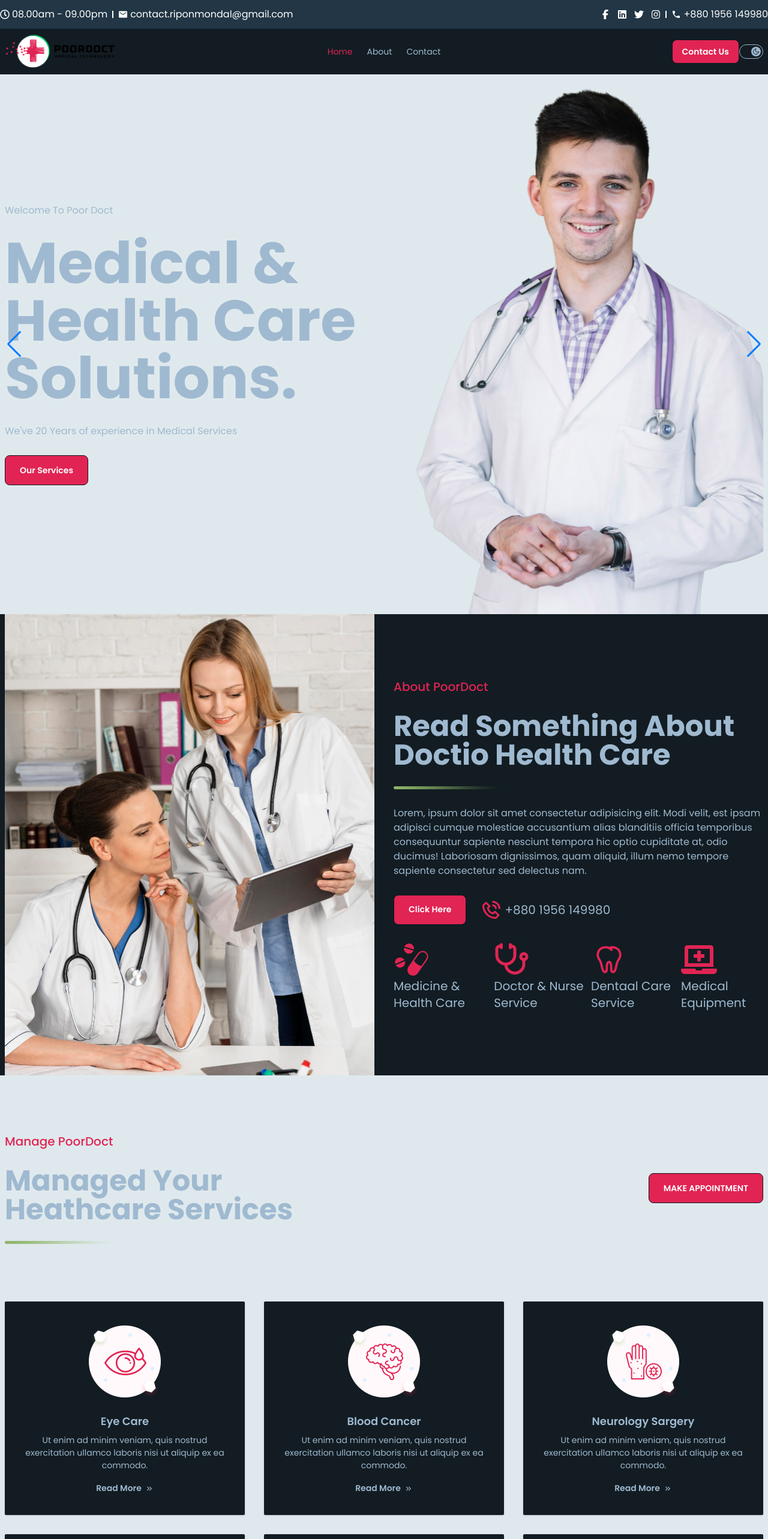
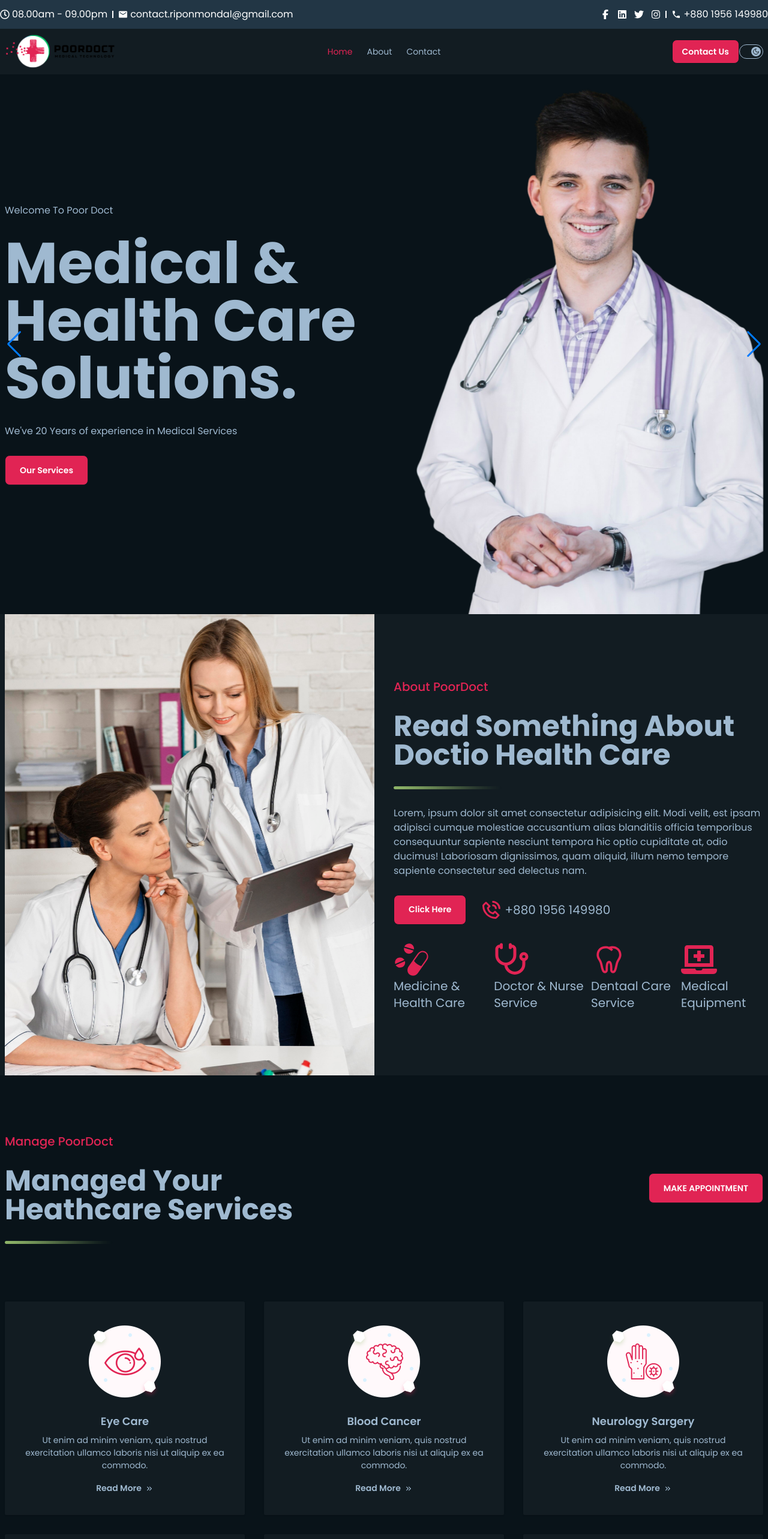
Before and after one commit to riponmondalbd/poor-doct, a React (Vite) app in the folder poor-doct-client/: page / in a window 1280 px wide. Shown: the top 2566 px of the page at 60% size. Built offline with nearby package versions, Linux system fonts and the light colour scheme.

Commit message:
fix footer page dark mood text color issue

```diff
--- a/poor-doct-client/src/pages/Home/Banner/Banner.jsx
+++ b/poor-doct-client/src/pages/Home/Banner/Banner.jsx
@@ -20,7 +20,7 @@ const Banner = () => {
           disableOnInteraction: false,
         }}
         modules={[Autoplay, Navigation]}
-        className="mySwiper bg-[#dfe9ed]"
+        className="mySwiper bg-base-300"
       >
         <SwiperSlide>
           <div className="flex items-center justify-between max-w-7xl mx-auto px-2">
--- a/poor-doct-client/src/pages/Home/ManageHealthCare/ManageHealthCare.jsx
+++ b/poor-doct-client/src/pages/Home/ManageHealthCare/ManageHealthCare.jsx
@@ -10,7 +10,7 @@ import linImg from "../../../assets/line.png";
 
 const ManageHealthCare = () => {
   return (
-    <div className="bg-[#dfe9ed]">
+    <div className="bg-base-300">
       <div className="max-w-7xl mx-auto px-2">
         {/* section of manage and heath service heading and appointment */}
         <div className="grid lg:grid-cols-2 items-center gap-8">
--- a/poor-doct-client/src/pages/Shared/Footer/Footer.jsx
+++ b/poor-doct-client/src/pages/Shared/Footer/Footer.jsx
@@ -4,7 +4,7 @@ import logo from "../../../assets/white-logo.png";
 
 const Footer = () => {
   return (
-    <div className="bg-[#223645] text-white">
+    <div className="bg-[#223645]">
       <div className="max-w-7xl mx-auto">
         {/* navbar logo with email send and satisfied client section */}
 
@@ -13,20 +13,21 @@ const Footer = () => {
           <img className="h-20 mx-auto md:mx-0" src={logo} alt="logo" />
           {/* subscribe by email */}
           <div className="flex justify-center md:justify-start items-center gap-3">
-            <h3 className="font-bold">Subscribe:</h3>
+            <h3 className="font-bold  text-white">Subscribe:</h3>
             <div className="join">
               <input
                 type="text"
                 placeholder="Enter Your Email"
-                className="input input-bordered join-item text-black"
+                className="input input-bordered join-item"
               />
+
               <button className="btn bg-[#04c065] border-[#04c065] shadow join-item">
                 <FaTelegramPlane className="text-xl" />
               </button>
             </div>
           </div>
           {/* satisfied clients */}
-          <h3 className="flex items-center justify-center md:justify-start">
+          <h3 className="flex items-center justify-center md:justify-start  text-white">
             <span className="text-[#04c065] text-4xl font-medium">5M+ </span>
             Satisfied Clients
           </h3>
@@ -36,7 +37,7 @@ const Footer = () => {
         <div className="border-b-1 border-[#7c8085] "></div>
 
         {/* navbar menu with recent and contact us items */}
-        <footer className="footer sm:footer-horizontal p-10">
+        <footer className="footer sm:footer-horizontal p-10  text-white">
           <aside>
             <h6 className="footer-title">About Us</h6>
             <p>
@@ -71,7 +72,7 @@ const Footer = () => {
         {/* copyright section */}
         <footer className="footer sm:footer-horizontal footer-center p-4">
           <aside>
-            <p>
+            <p className=" text-white">
               Copyright © {new Date().getFullYear()} - All right reserved by
               Poor Doct
             </p>
```
